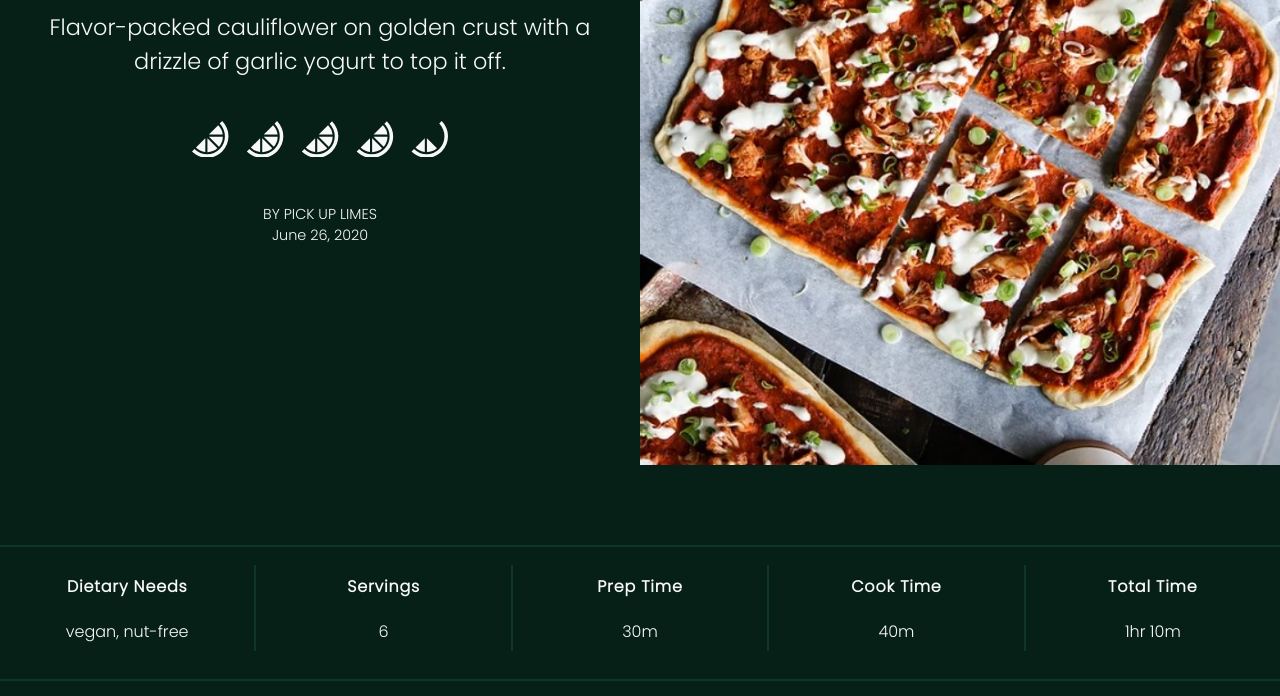
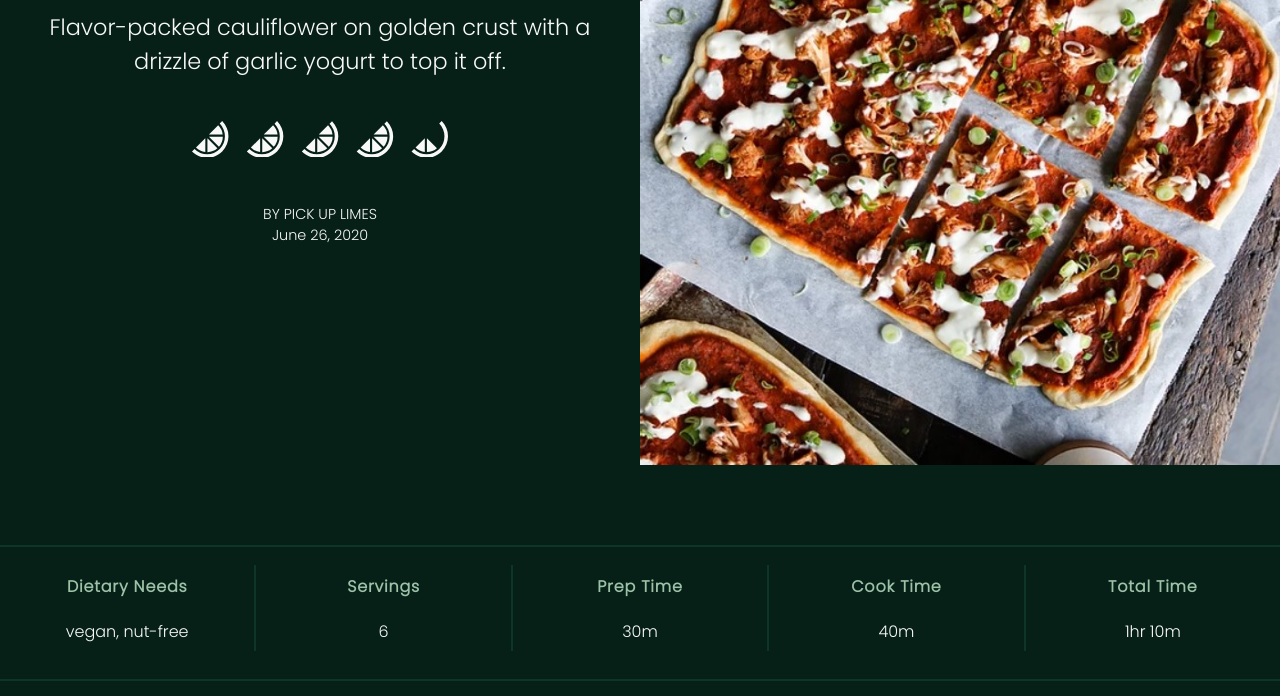
Before and after one commit to ajd08/CSS_workshop, a plain HTML site: page index.html in a window 1280 px wide and 2400 px high. Shown: the part 247-943 px from the top of the page. Drawn offline with Linux system fonts and the light colour scheme.

Commit message:
Update main.css

```diff
--- a/css/main.css
+++ b/css/main.css
@@ -168,6 +168,7 @@ h5 {
 font-family: 'Poppins', bold;
 font-style: normal;
 font-weight: bold;
+color: #9dc2a7;
 font-size: 18px;
 line-height: 25px;
 margin: .5em 0;
```
